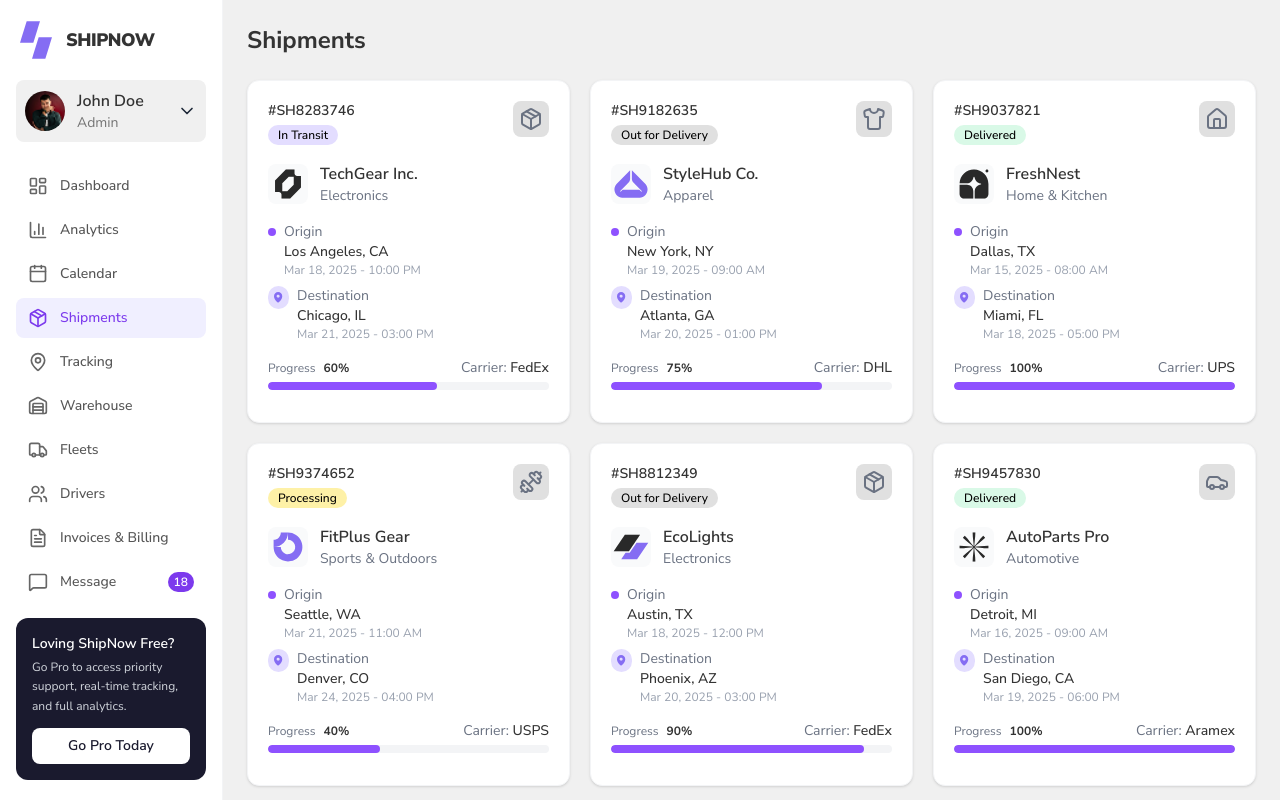
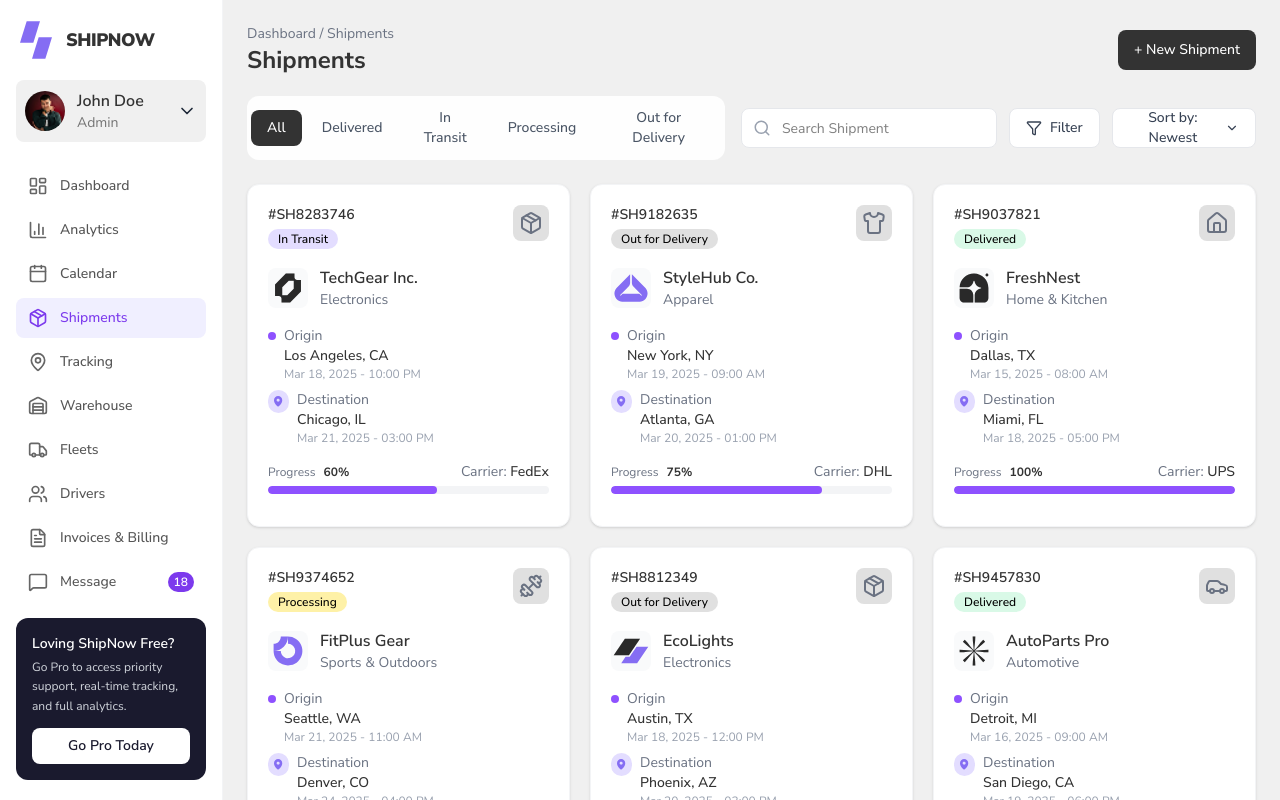
Before and after one commit to gmnayem631/ship-now, a Next.js app: page /shipments in a window 1280 px wide. Shown: the top 800 px of the page. Built offline with nearby package versions, Linux system fonts and the light colour scheme.

Commit message:
feat: add ShipmentsHeader component to ShipmentsPage and remove static title

```diff
--- a/app/(dashboard)/shipments/page.tsx
+++ b/app/(dashboard)/shipments/page.tsx
@@ -1,9 +1,10 @@
 import ShipmentsGrid from "@/app/components/shipment/ShipmentsGrid";
+import ShipmentsHeader from "@/app/components/shipment/ShipmentsHeader";
 
 export default function ShipmentsPage() {
   return (
     <div className="space-y-6">
-      <h1 className="text-2xl font-bold text-[#333]">Shipments</h1>
+      <ShipmentsHeader />
       <ShipmentsGrid />
     </div>
   );
--- /dev/null
+++ b/app/components/shipment/ShipmentsHeader.tsx
@@ -0,0 +1,78 @@
+"use client";
+
+import { Search, Filter, ChevronDown } from "lucide-react";
+
+const statusTabs = [
+  "All",
+  "Delivered",
+  "In Transit",
+  "Processing",
+  "Out for Delivery",
+];
+
+const ShipmentsHeader = () => {
+  return (
+    <div className="space-y-5">
+      {/* Title + Add button */}
+      <div className="flex flex-col gap-4 sm:flex-row sm:items-center sm:justify-between">
+        <div>
+          <p className="text-sm text-gray-500">Dashboard / Shipments</p>
+          <h1 className="text-2xl font-bold text-[#333]">Shipments</h1>
+        </div>
+
+        <button className="flex h-10 items-center gap-2 rounded-lg bg-[#333] px-4 text-sm font-medium text-white hover:bg-[#222]">
+          + New Shipment
+        </button>
+      </div>
+
+      {/* Status Tabs + Search + Filter + Sort (same line) */}
+      <div className="flex flex-col gap-4 lg:flex-row lg:items-center lg:justify-between">
+        {/* Status Tabs */}
+        <nav className="flex items-center gap-1 rounded-xl bg-[#FEFEFE] p-1">
+          {statusTabs.map((tab) => (
+            <button
+              key={tab}
+              className={`rounded-lg px-4 py-2 text-sm font-medium transition ${
+                tab === "All"
+                  ? "bg-[#333] text-white"
+                  : "text-gray-600 hover:bg-gray-100"
+              }`}
+            >
+              {tab}
+            </button>
+          ))}
+        </nav>
+
+        {/* Search + Filter + Sort */}
+        <div className="flex flex-col gap-3 sm:flex-row sm:items-center">
+          {/* Search */}
+          <div className="relative">
+            <Search
+              size={18}
+              className="absolute top-1/2 left-3 -translate-y-1/2 text-gray-400"
+            />
+            <input
+              type="text"
+              placeholder="Search Shipment"
+              className="h-10 w-full rounded-lg border border-gray-200 bg-white pr-4 pl-10 text-sm outline-none focus:border-violet-500 focus:ring-2 focus:ring-violet-500/20 sm:w-64"
+            />
+          </div>
+
+          {/* Filter */}
+          <button className="flex h-10 items-center gap-2 rounded-lg border border-gray-200 bg-white px-4 text-sm font-medium text-gray-700 hover:bg-gray-50">
+            <Filter size={16} />
+            Filter
+          </button>
+
+          {/* Sort */}
+          <button className="flex h-10 items-center gap-2 rounded-lg border border-gray-200 bg-white px-4 text-sm font-medium text-gray-700 hover:bg-gray-50">
+            Sort by: Newest
+            <ChevronDown size={16} />
+          </button>
+        </div>
+      </div>
+    </div>
+  );
+};
+
+export default ShipmentsHeader;
```
